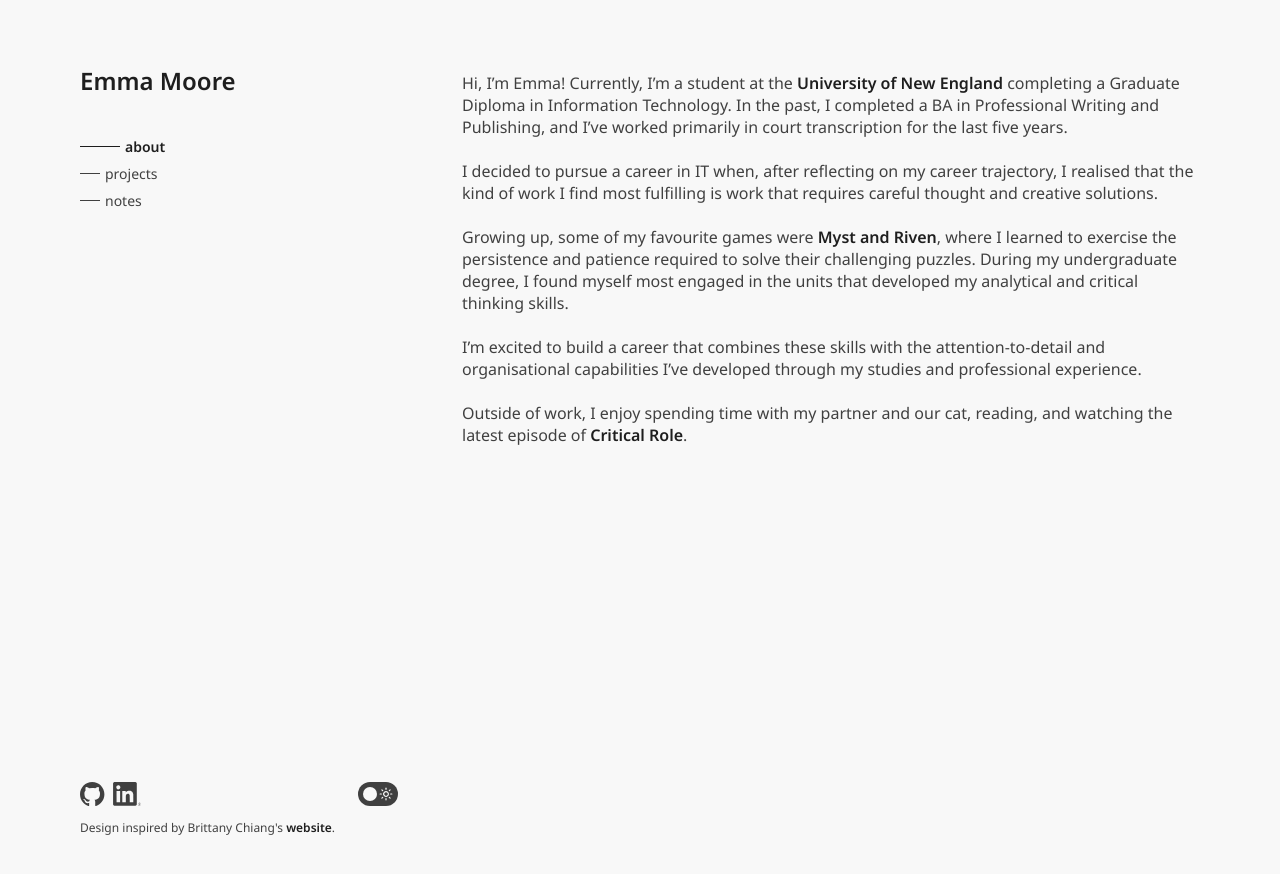
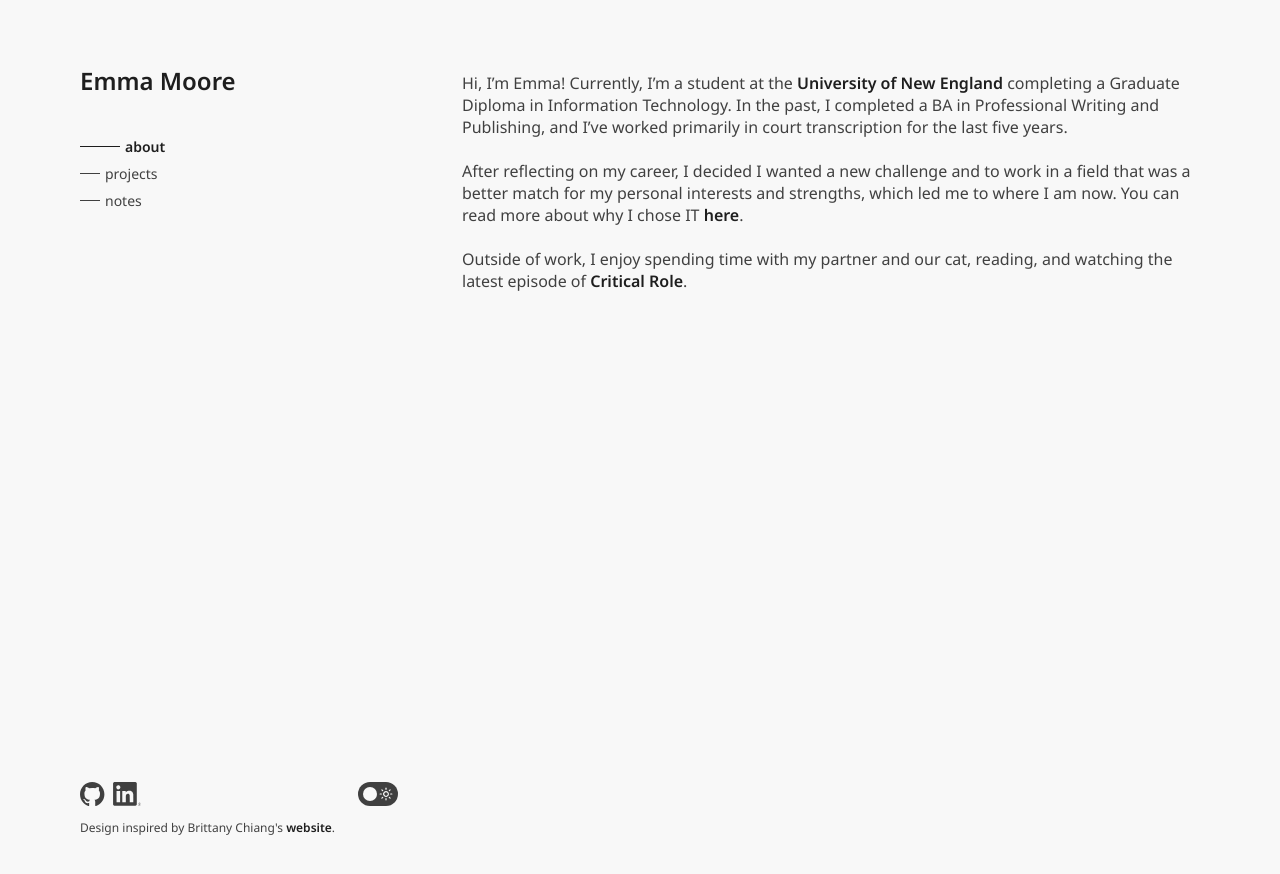
Before and after one commit to emoore29/emoore29.github.io, a Jekyll site: the page built from about.md, in a window 1280 px wide. Shown: the top 874 px of the page. Built offline with Jekyll 4.4.1, drawn with Linux system fonts in a browser that asks for light colours.

Commit message:
Update about.md and career post

```diff
--- a/about.md
+++ b/about.md
@@ -8,15 +8,7 @@ Hi, I'm Emma! Currently, I'm a student at the [University of New England](https:
 
 <br>
 
-I decided to pursue a career in IT when, after reflecting on my career trajectory, I realised that the kind of work I find most fulfilling is work that requires careful thought and creative solutions.
-
-<br>
-
-Growing up, some of my favourite games were [Myst and Riven](https://cyan.com/games/), where I learned to exercise the persistence and patience required to solve their challenging puzzles. During my undergraduate degree, I found myself most engaged in the units that developed my analytical and critical thinking skills.
-
-<br>
-
-I'm excited to build a career that combines these skills with the attention-to-detail and organisational capabilities I've developed through my studies and professional experience.
+After reflecting on my career, I decided I wanted a new challenge and to work in a field that was a better match for my personal interests and strengths, which led me to where I am now. You can read more about why I chose IT [here]({{site.url}}/notes/2025/02/10/my-career-change.html).
 
 <br>
 
```
